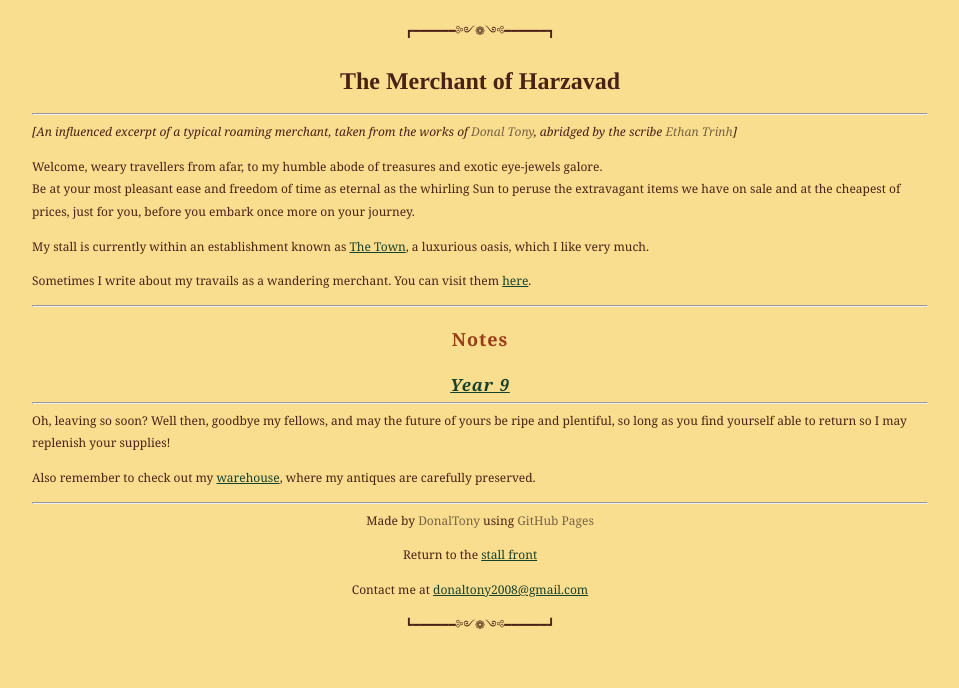
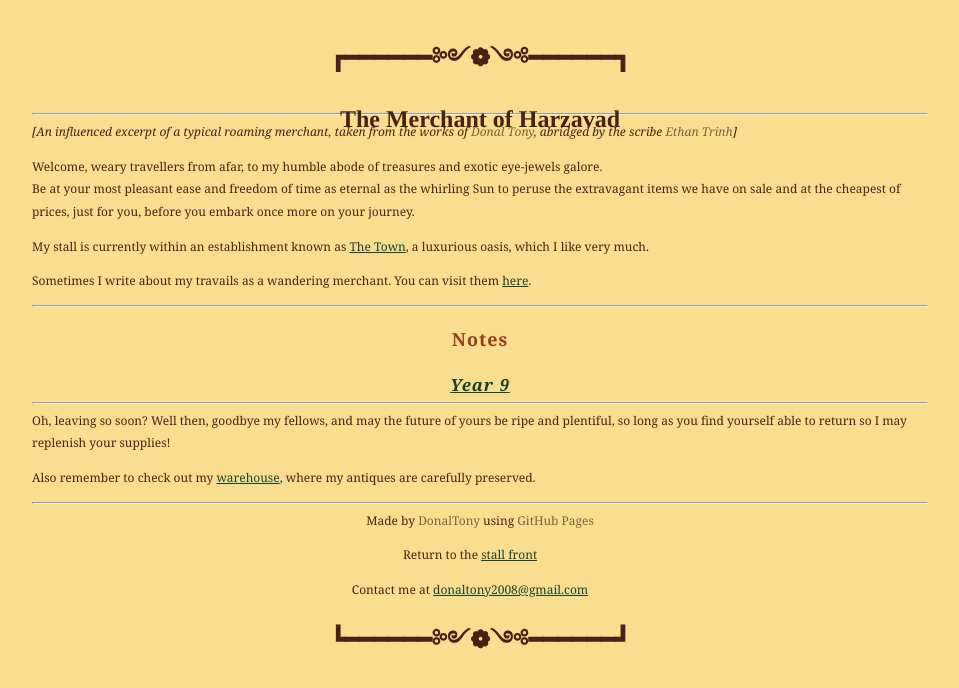
Before and after one commit to dvaraka/the-merchant, a Jekyll site: the page built from index.md, in a window 1280 px wide. Shown: the top 688 px of the page, without its empty margins (160-1119 px from the left). Built offline with Jekyll 4.4.1, drawn with Linux system fonts in a browser that asks for light colours; our own code applies the rules of GitHub Pages for plain Markdown files.

Commit message:
Update default.html

```diff
--- a/_layouts/default.html
+++ b/_layouts/default.html
@@ -7,7 +7,7 @@
 </head>
 <body>
   <header>
-    <p>┏━━━━━━༻❁༺━━━━━━┓</p>
+    <h1>┏━━━━━━༻❁༺━━━━━━┓</h1>
     <h1>The Merchant of Harzavad</h1>
   </header>
   <hr class="divider_one">
@@ -17,6 +17,6 @@
     <p>Made by <abbr>DonalTony</abbr> using <abbr>GitHub Pages</abbr></p>
     <p>Return to the <a href="https://harzavad.github.io/the-merchant/">stall front</a></p>
     <p>Contact me at <a href="mailto:donaltony2008@gmail.com">donaltony2008@gmail.com</a></p>
-    <p>┗━━━━━━༻❁༺━━━━━━┛</p>
+    <h1>┗━━━━━━༻❁༺━━━━━━┛</h1>
   </footer>
 </body>
```
